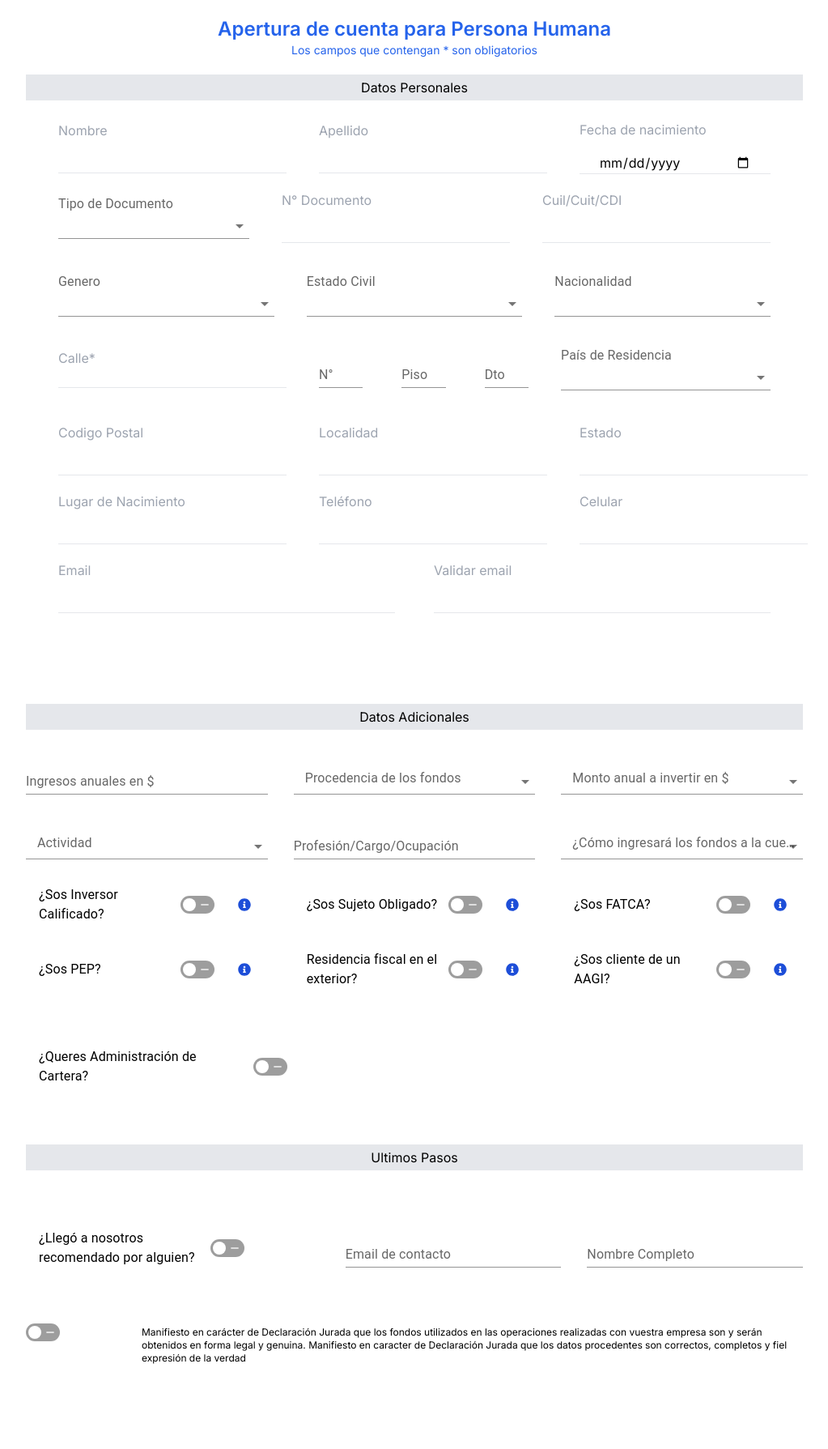
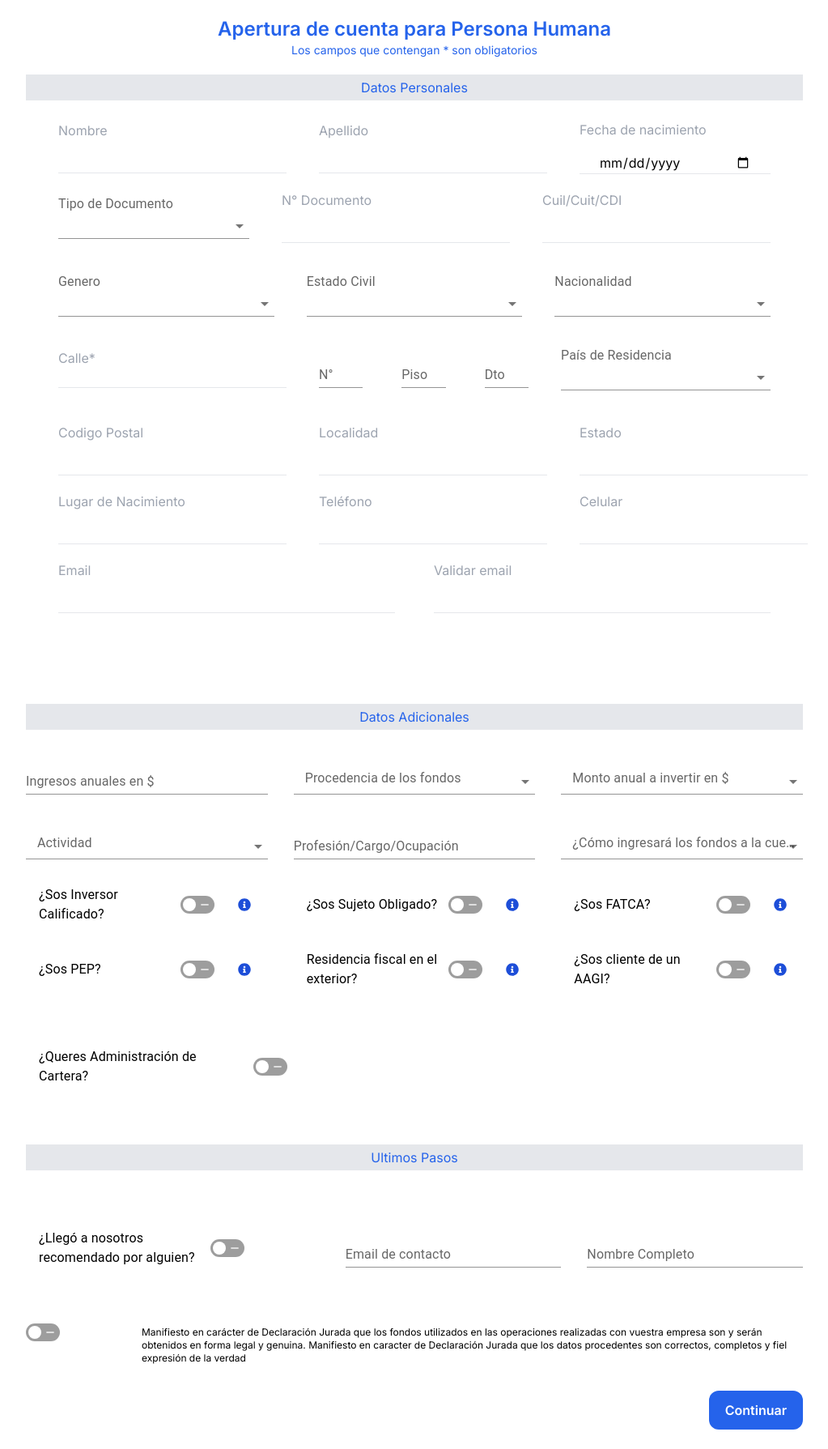
Before and after one commit to rosmildoLopes/formCuyaNext, a Next.js app: page /datosPersonales in a window 1280 px wide. Shown: the whole page at 81% size, without its empty margins (128-1151 px from the left). Before the commit the page ends 1717 px from the top, so only its background shows below. Built offline with nearby package versions, Linux system fonts and the light colour scheme.

Commit message:
boton continuar

```diff
--- a/app/components/DatosAdicionalesIput.jsx
+++ b/app/components/DatosAdicionalesIput.jsx
@@ -92,7 +92,7 @@ const DatosAdicionalesIput = () => {
   return (
     <div className="flex flex-col gap-8 my-8">
       <div className="flex flex-col justify-center items-center">
-        <h3 className="w-full bg-gray-200 text-center mt-20 py-1">
+        <h3 className="w-full bg-gray-200 text-blue-600 text-center mt-20 py-1">
           Datos Adicionales
         </h3>
       </div>
@@ -371,7 +371,7 @@ const DatosAdicionalesIput = () => {
         </div>
       </div>
       <div className="flex flex-col justify-center items-center">
-        <h3 className="w-full bg-gray-200 text-center mt-10 py-1">
+        <h3 className="w-full bg-gray-200 text-blue-600 text-center mt-10 py-1">
           Ultimos Pasos
         </h3>
       </div>
--- a/app/components/DatosPersonalesInput.jsx
+++ b/app/components/DatosPersonalesInput.jsx
@@ -31,7 +31,7 @@ const DatosPersonalesInput = () => {
       </div>
 
       <div className="flex flex-col justify-center items-center h-auto">
-        <h3 className="w-full bg-gray-200 text-center mb-6 py-1">
+        <h3 className="w-full bg-gray-200 text-blue-600 text-center mb-6 py-1">
           Datos Personales
         </h3>
         <form
--- a/app/datosPersonales/page.jsx
+++ b/app/datosPersonales/page.jsx
@@ -3,6 +3,7 @@ import React from "react";
 import { useForm } from "react-hook-form";
 import DatosPersonalesInput from "../components/DatosPersonalesInput";
 import DatosAdicionalesIput from "../components/DatosAdicionalesIput";
+import Link from "next/link";
 
 const DatosPersonales = () => {
   const {
@@ -19,6 +20,13 @@ const DatosPersonales = () => {
     <div className="w-9/12 mx-auto">
       <DatosPersonalesInput />
       <DatosAdicionalesIput />
+      <div className="flex justify-end items-center my-6">
+        <Link href="/documentacionRequerida">
+          <button className="px-5 py-3 bg-blue-600 text-white font-semibold rounded-xl">
+            Continuar
+          </button>
+        </Link>
+      </div>
     </div>
   );
 };
```
